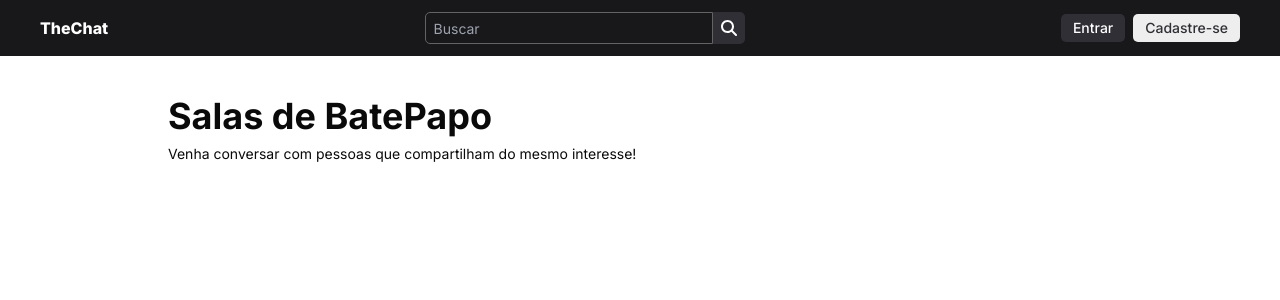
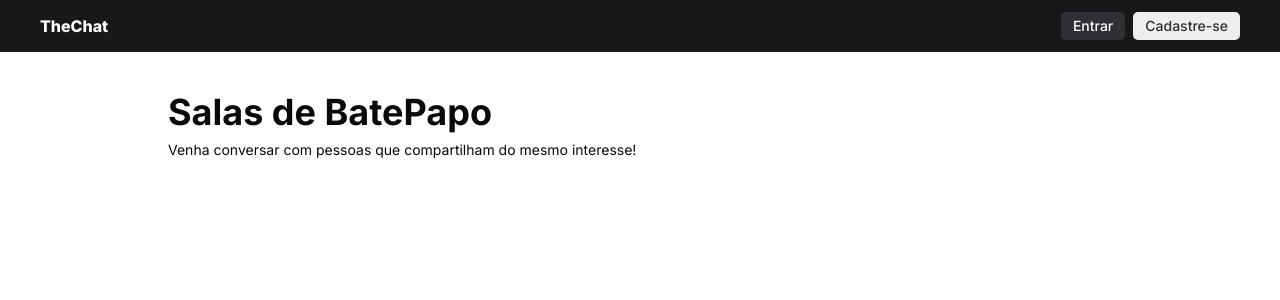
Before and after one commit to JhonatasAnicezio/chat-room, a Next.js app: page /home in a window 1280 px wide. Shown: the top 300 px of the page. Built offline with nearby package versions, Linux system fonts and the light colour scheme; no server answers.

Commit message:
feat: remove search

```diff
--- a/src/components/app/root/header/index.tsx
+++ b/src/components/app/root/header/index.tsx
@@ -8,7 +8,7 @@ export default function Header() {
         <header className="container-header">
             <h1>TheChat</h1>
 
-            <div className="container-input">
+            {/* <div className="container-input">
                 <input
                     placeholder="Buscar"
                 />
@@ -16,7 +16,7 @@ export default function Header() {
                 <button>
                     <FaMagnifyingGlass />
                 </button>
-            </div>
+            </div> */}
 
             <div className="container-auth">
                 <Ancor />
```
